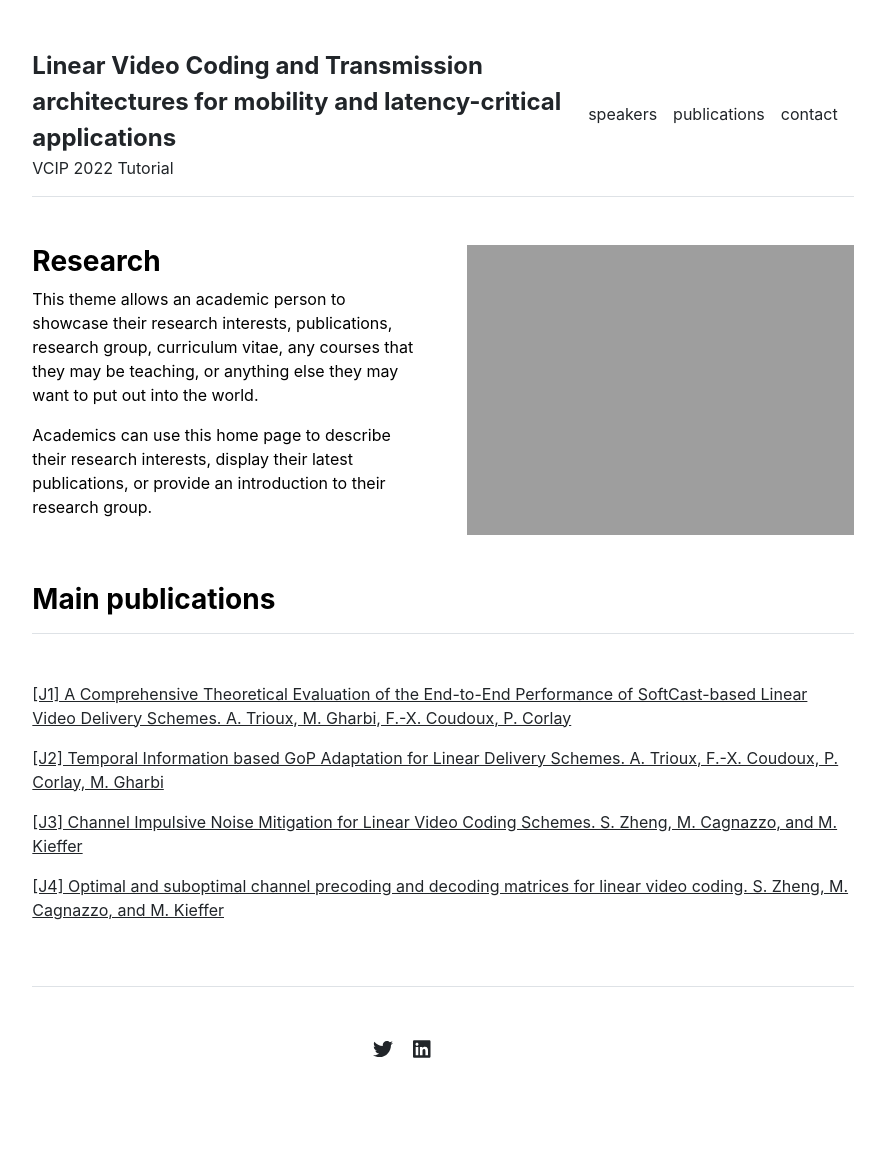
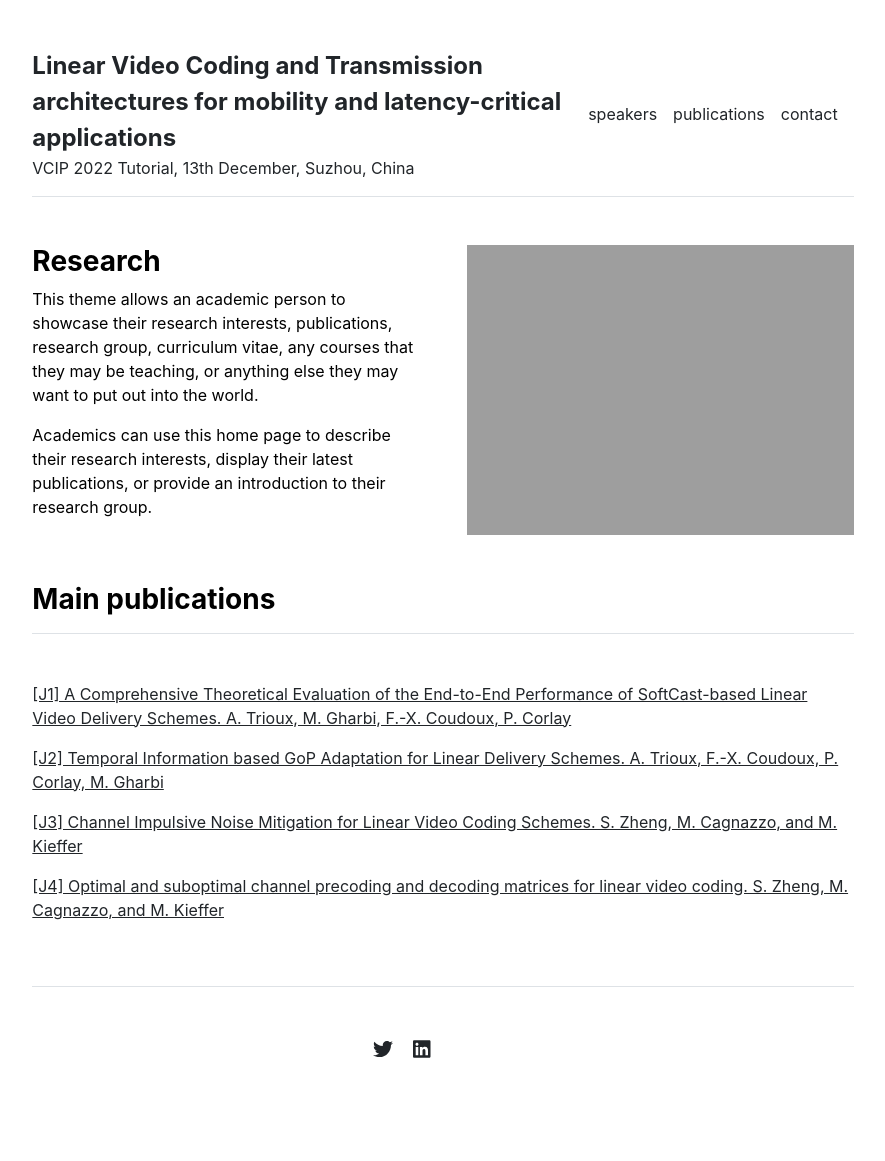
Before and after one commit to XiaYi59/LVCT, a Jekyll site: the page built from index.md, in a window 1280 px wide. Shown: the whole page, without its empty margins (197-1082 px from the left). Built offline with Jekyll 4.4.1, drawn with Linux system fonts in a browser that asks for light colours.

Commit message:
Update _config.yml

```diff
--- a/_config.yml
+++ b/_config.yml
@@ -1,4 +1,4 @@
 url: "" # the base hostname & protocol for your site, e.g. http://example.com
 baseurl: "" # the subpath of your site, e.g. /blog
 title: "Linear Video Coding and Transmission architectures for mobility and latency-critical applications" # the name of your site, e.g. ACME Corp.
-description: "VCIP 2022 Tutorial"
+description: "VCIP 2022 Tutorial, 13th December, Suzhou, China"
```
